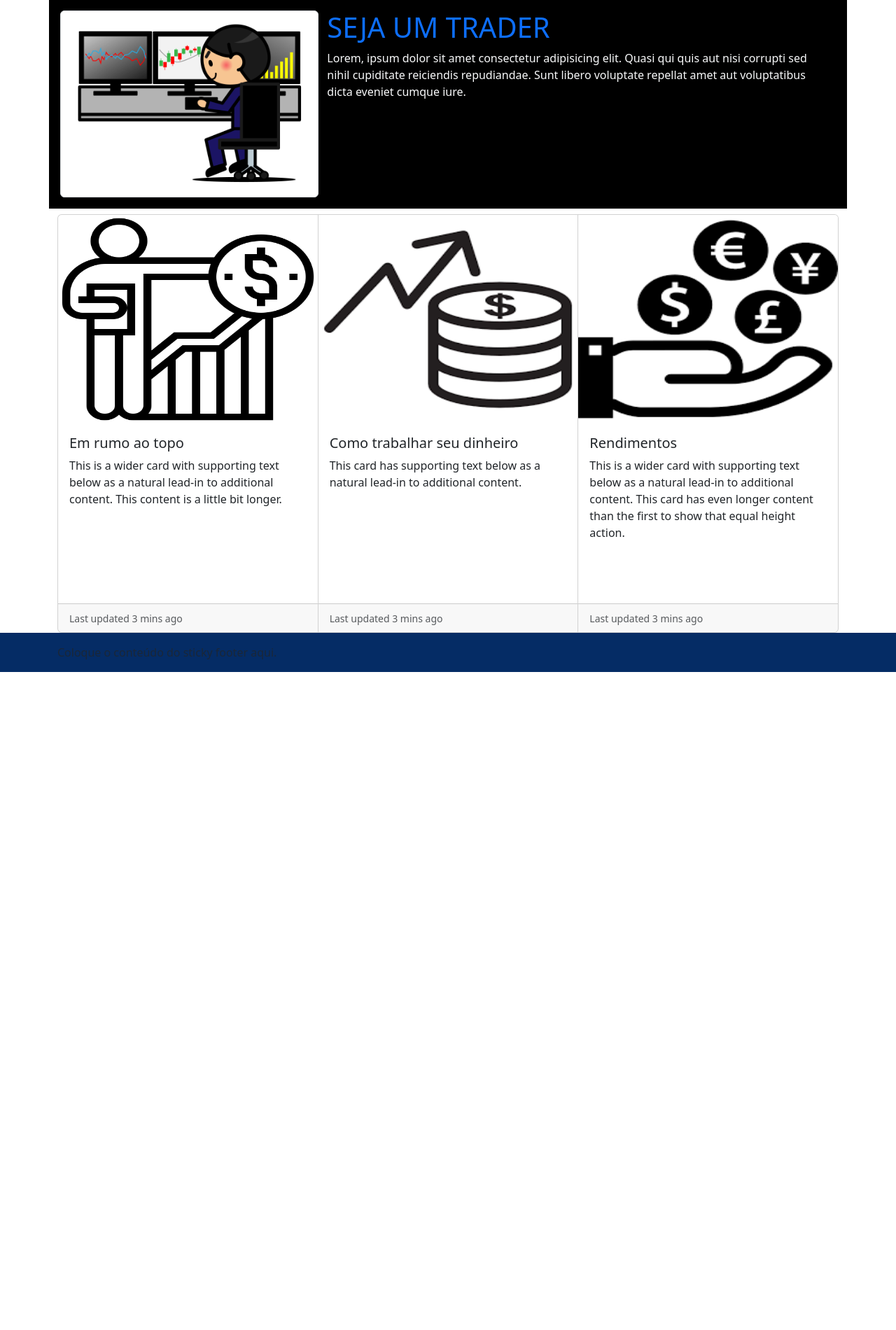
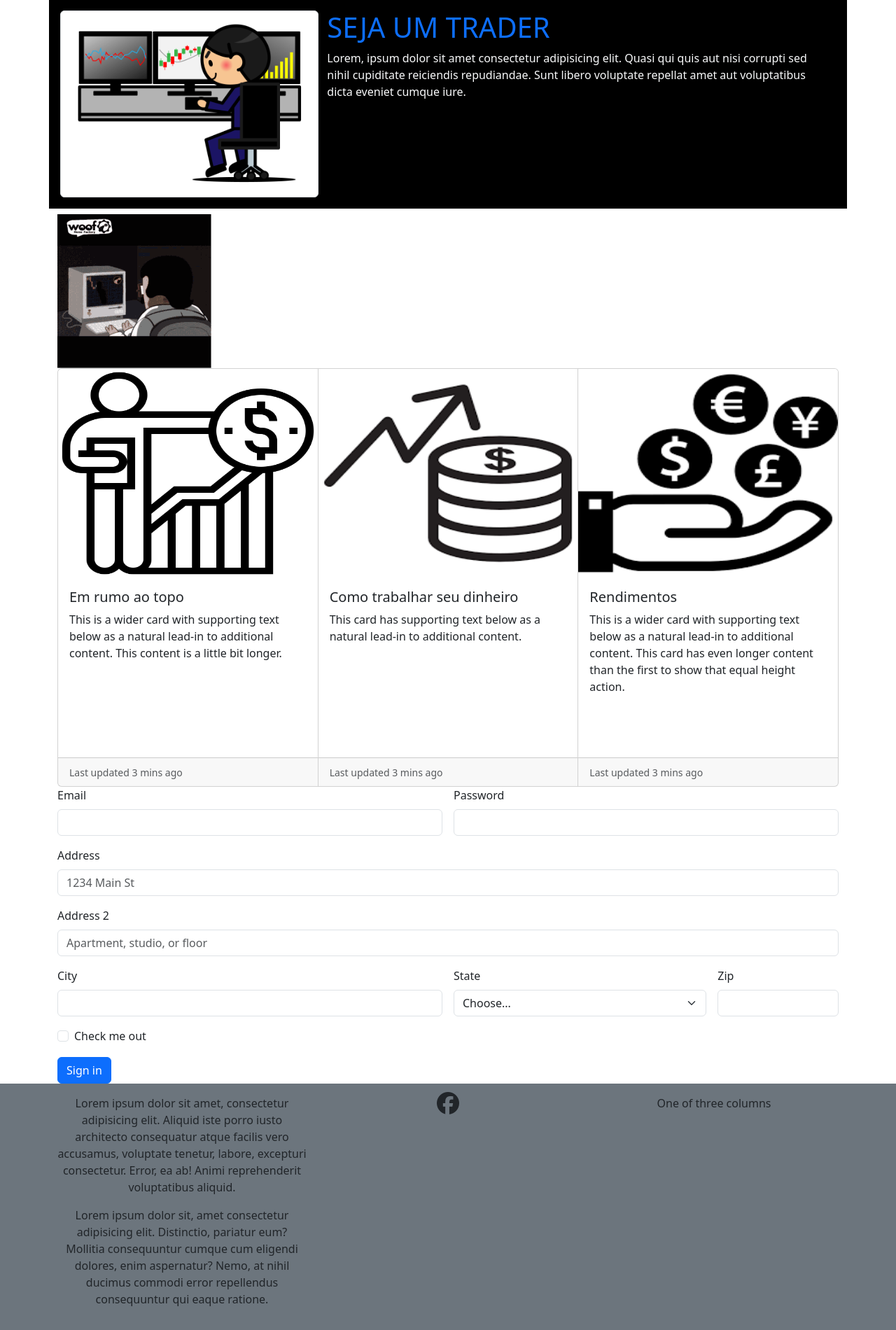
Before and after one commit to Leosharkdev/leos-trader, a PHP site: page / in a window 1280 px wide. Shown: the part 166-2066 px from the top of the page at 70% size. Before the commit the page ends 1126 px from the top, so only its background shows below. Run offline with PHP 8.4, Linux system fonts and the light colour scheme; some libraries are stand-ins or nearby versions.

Commit message:
inserindo formulario

```diff
--- a/index.php
+++ b/index.php
@@ -8,6 +8,7 @@
     <title>Leos-trader</title>
     <link href="https://cdn.jsdelivr.net/npm/bootstrap@5.3.0-alpha3/dist/css/bootstrap.min.css" rel="stylesheet"
         integrity="sha384-KK94CHFLLe+nY2dmCWGMq91rCGa5gtU4mk92HdvYe+M/SXH301p5ILy+dN9+nJOZ" crossorigin="anonymous">
+        <script src="https://kit.fontawesome.com/cd4d884ead.js" crossorigin="anonymous"></script>
 </head>
 
 <body>
@@ -63,6 +64,7 @@
         </section>
 
         <section class="container">
+            <img src="assets/img/gif trade.gif" class="justify-content-end " alt="" >
 
         </section>
 
@@ -108,14 +110,74 @@
         </section>
 
         <section class="container">
+        <form class="row g-3">
+  <div class="col-md-6">
+    <label for="inputEmail4" class="form-label">Email</label>
+    <input type="email" class="form-control" id="inputEmail4">
+  </div>
+  <div class="col-md-6">
+    <label for="inputPassword4" class="form-label">Password</label>
+    <input type="password" class="form-control" id="inputPassword4">
+  </div>
+  <div class="col-12">
+    <label for="inputAddress" class="form-label">Address</label>
+    <input type="text" class="form-control" id="inputAddress" placeholder="1234 Main St">
+  </div>
+  <div class="col-12">
+    <label for="inputAddress2" class="form-label">Address 2</label>
+    <input type="text" class="form-control" id="inputAddress2" placeholder="Apartment, studio, or floor">
+  </div>
+  <div class="col-md-6">
+    <label for="inputCity" class="form-label">City</label>
+    <input type="text" class="form-control" id="inputCity">
+  </div>
+  <div class="col-md-4">
+    <label for="inputState" class="form-label">State</label>
+    <select id="inputState" class="form-select">
+      <option selected>Choose...</option>
+      <option>...</option>
+    </select>
+  </div>
+  <div class="col-md-2">
+    <label for="inputZip" class="form-label">Zip</label>
+    <input type="text" class="form-control" id="inputZip">
+  </div>
+  <div class="col-12">
+    <div class="form-check">
+      <input class="form-check-input" type="checkbox" id="gridCheck">
+      <label class="form-check-label" for="gridCheck">
+        Check me out
+      </label>
+    </div>
+  </div>
+  <div class="col-12">
+    <button type="submit" class="btn btn-primary">Sign in</button>
+  </div>
+</form>
 
         </section>
     </main>
 
-    <footer class="footer mt-auto py-3 bg-blue-800" style="background-color:var(--bs-primary-text-emphasis)">
+    <footer class="footer mt-auto py-3 bg-secondary" style="background-color:var(--bs-primary-text-emphasis)">
         <div class="container">
-            <span class="text-muted">Coloque o conteúdo do sticky footer aqui.</span>
+            <span class="text-muted"></span>
         </div>
+        <div class="container text-center">
+  <div class="row align-items-start">
+    <div class="col">
+    <p>Lorem ipsum dolor sit amet, consectetur adipisicing elit. Aliquid iste porro iusto architecto consequatur atque facilis vero accusamus, voluptate tenetur, labore, excepturi consectetur. Error, ea ab! Animi reprehenderit voluptatibus aliquid.</p>
+    <p>Lorem ipsum dolor sit, amet consectetur adipisicing elit. Distinctio, pariatur eum? Mollitia consequuntur cumque cum eligendi dolores, enim aspernatur? Nemo, at nihil ducimus commodi error repellendus consequuntur qui eaque ratione.</p>
+    </div>
+    <div class="col">
+        <div>
+     <i class="fa-brands fa-facebook fa-2xl "></i>
+</div>
+    </div>
+    <div class="col">
+      One of three columns
+    </div>
+  </div>
+</div>
     </footer>
 
 
```
